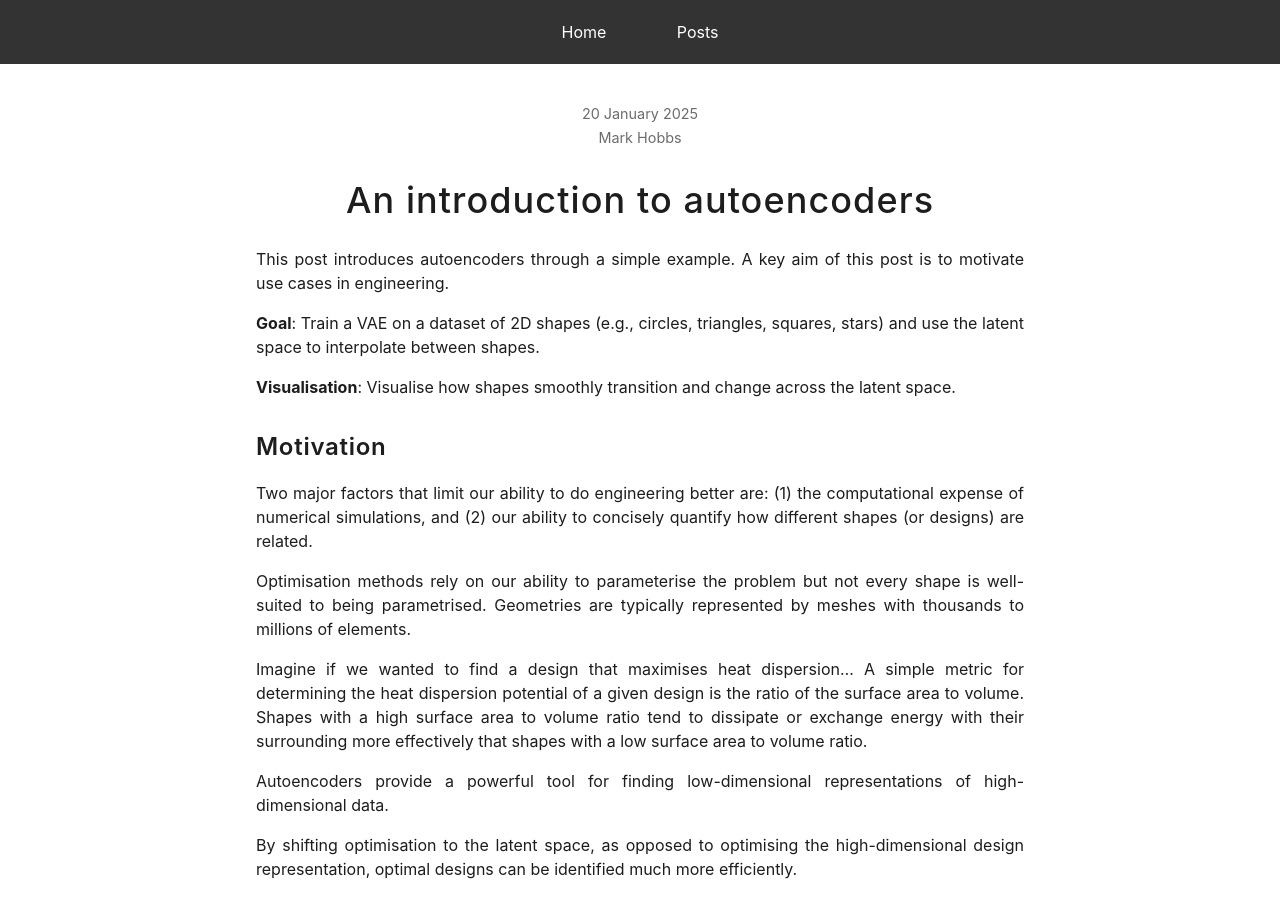
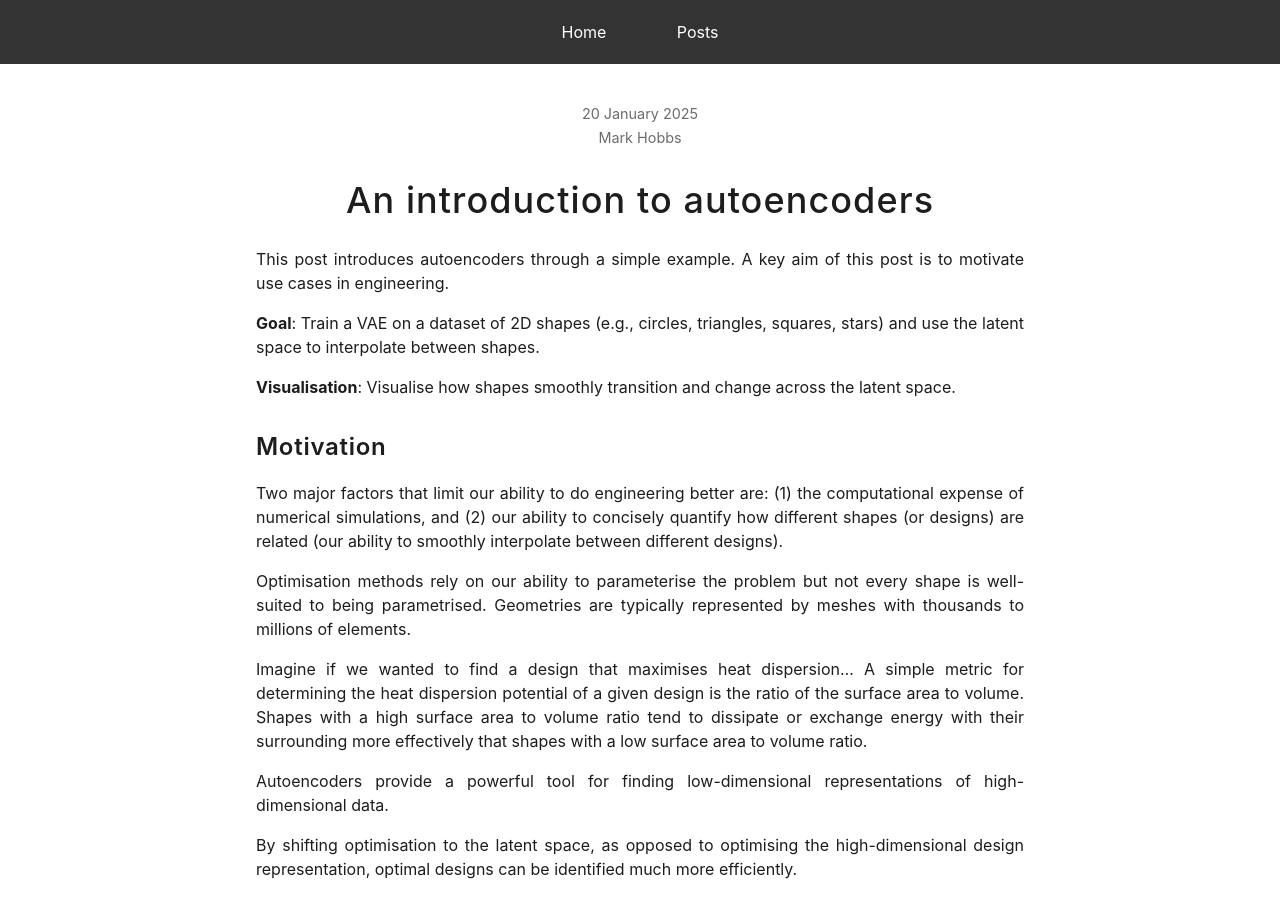
Before and after one commit to mark-hobbs/mark-hobbs.github.io, a Jekyll site: the page built from _posts/2025-01-20-autoencoders.md, in a window 1280 px wide and 900 px high. Built offline with Jekyll 4.4.1, drawn with Linux system fonts in a browser that asks for light colours.

Commit message:
General updates

```diff
--- a/_posts/2025-01-20-autoencoders.md
+++ b/_posts/2025-01-20-autoencoders.md
@@ -13,7 +13,7 @@ This post introduces autoencoders through a simple example. A key aim of this po
 
 ## Motivation
 
-Two major factors that limit our ability to do engineering better are: (1) the computational expense of numerical simulations, and (2) our ability to concisely quantify how different shapes (or designs) are related.
+Two major factors that limit our ability to do engineering better are: (1) the computational expense of numerical simulations, and (2) our ability to concisely quantify how different shapes (or designs) are related (our ability to smoothly interpolate between different designs).
 
 Optimisation methods rely on our ability to parameterise the problem but not every shape is well-suited to being parametrised. Geometries are typically represented by meshes with thousands to millions of elements.
 
```
